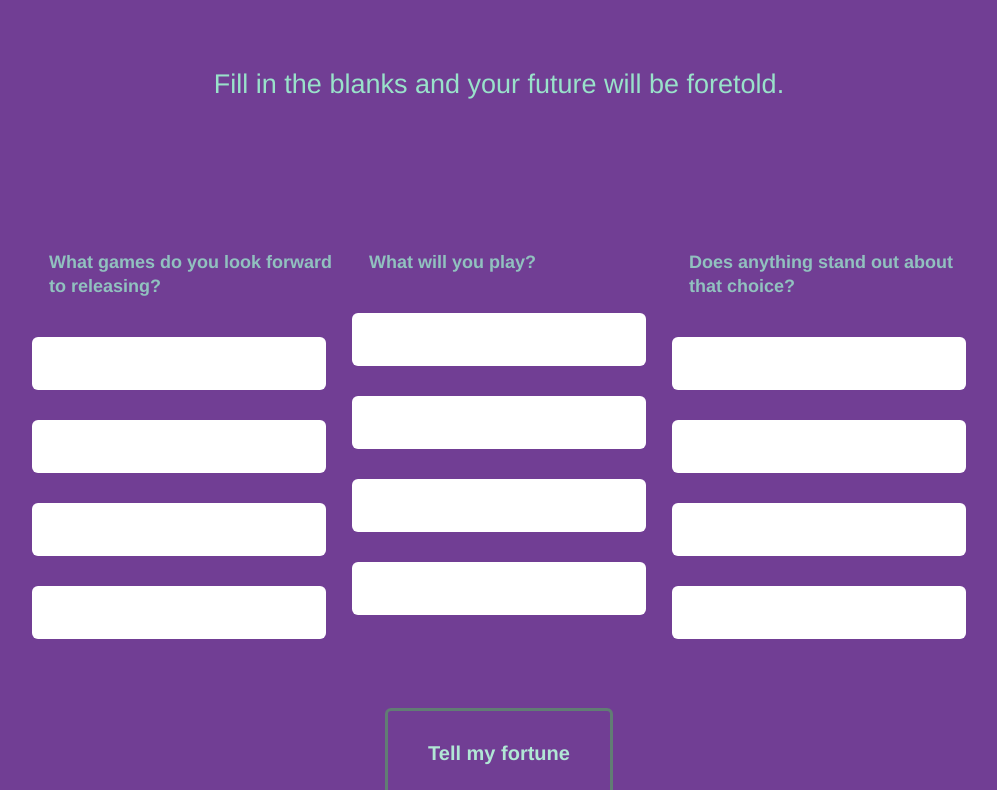
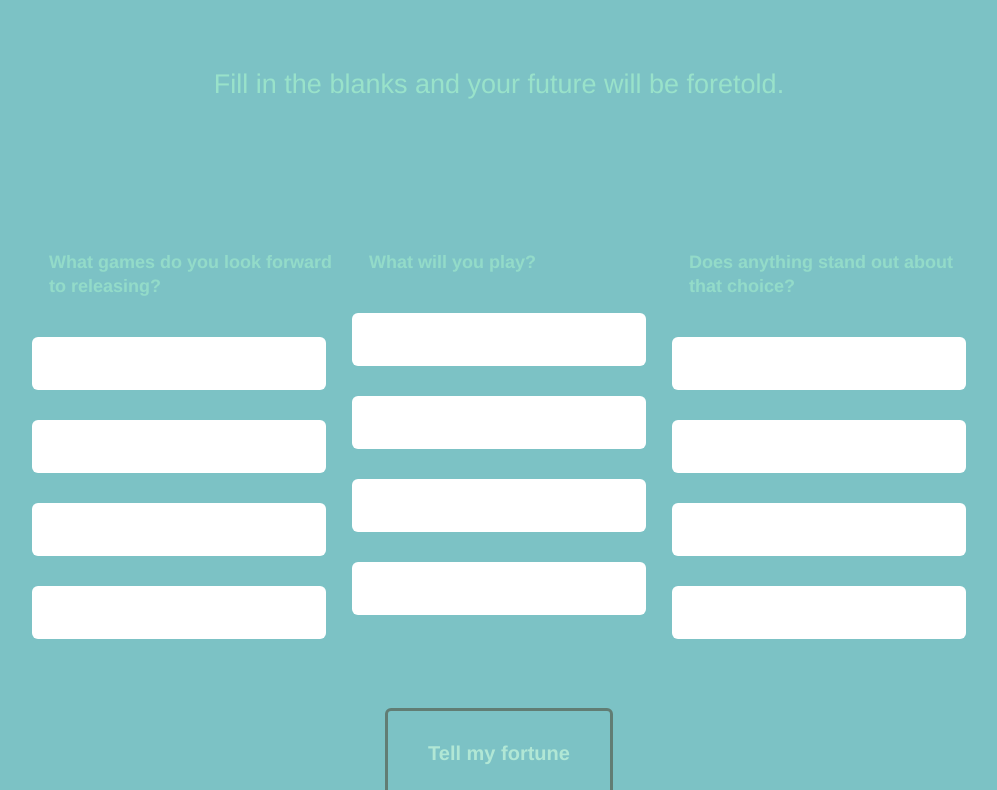
Before and after one commit to haeize/MASH-GAME, a plain HTML site: page index.html in a window 1280 px wide. Shown: the part 133-923 px from the top of the page, without its empty margins (141-1138 px from the left). Drawn offline with Linux system fonts and the light colour scheme.

Commit message:
color change

```diff
--- a/style.css
+++ b/style.css
@@ -1,6 +1,6 @@
 /* Body styling */
 body {
-  background: #713e94;
+  background: #7cc2c5;
   color: #99E2CA;
   font-family: Helvetica, Arial;
   font-size: 27px;
```
